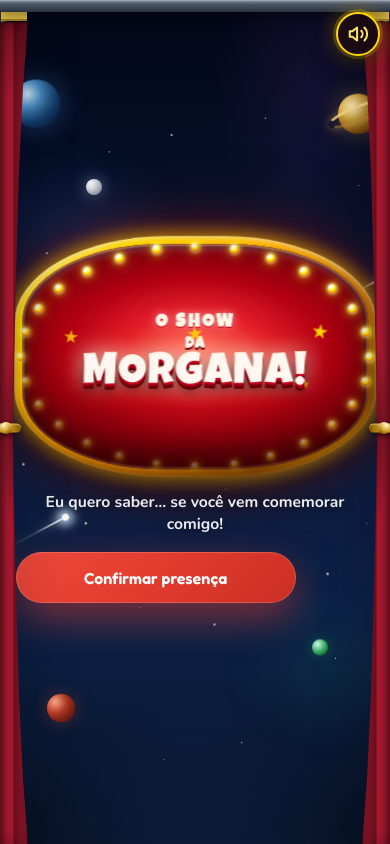
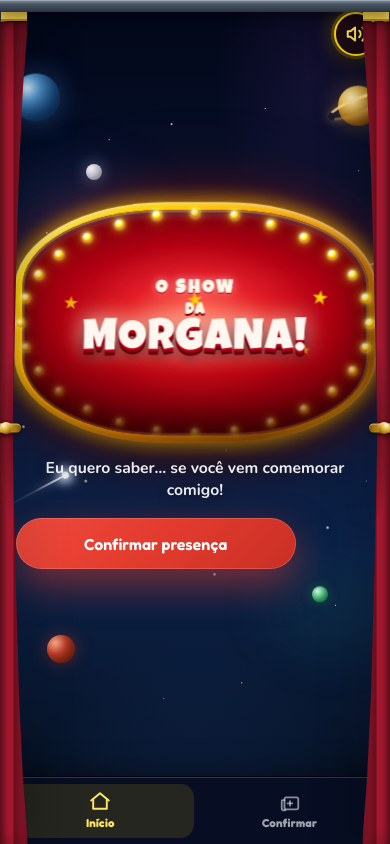
Before and after one commit to 0125mateus/show-da-morgana, a Flask app: page / in a window 390 px wide. Run offline with Flask 3, Linux system fonts and the light colour scheme.

Commit message:
Add Vulcazinho-style phone app shell with bottom nav and PWA manifest.
Co-authored-by: Cursor <cursoragent@cursor.com>

```diff
--- a/app.py
+++ b/app.py
@@ -16,7 +16,7 @@ import os
 from pathlib import Path
 from urllib.parse import quote
 
-from flask import Flask, flash, redirect, render_template, request, send_from_directory, url_for
+from flask import Flask, flash, jsonify, redirect, render_template, request, send_from_directory, url_for
 
 from models import EVENTO, formatar_data_br, prazo_aberto
 from storage import adicionar, excluir, listar, resumo
@@ -55,9 +55,36 @@ def injeta_evento():
     }
 
 
+@app.get("/manifest.webmanifest")
+def web_manifest():
+    """Manifest PWA — mesma linha do app do Universo Vulcãozinho."""
+    return jsonify(
+        {
+            "name": "O Show da Morgana",
+            "short_name": "Morgana",
+            "description": "Confirme presença no aniversário da Morgana.",
+            "start_url": "/",
+            "scope": "/",
+            "display": "standalone",
+            "orientation": "portrait",
+            "background_color": "#020617",
+            "theme_color": "#0a1838",
+            "lang": "pt-BR",
+            "icons": [
+                {
+                    "src": url_for("static", filename="img/convite-frente.png", _external=False),
+                    "sizes": "512x512",
+                    "type": "image/png",
+                    "purpose": "any",
+                }
+            ],
+        }
+    ), 200, {"Content-Type": "application/manifest+json"}
+
+
 @app.get("/")
 def index():
-    """Página do vídeo."""
+    """Home com letreiro (app shell)."""
     return render_template("index.html")
 
 
--- a/components/show-sign/show-sign.css
+++ b/components/show-sign/show-sign.css
@@ -20,8 +20,8 @@
   align-content: center;
   gap: clamp(1.25rem, 3vw, 2rem);
   padding: clamp(1.5rem, 4vw, 3rem) clamp(1rem, 4vw, 2rem);
-  padding-left: max(1rem, 9vw);
-  padding-right: max(1rem, 9vw);
+  padding-left: max(0.85rem, 4vw);
+  padding-right: max(0.85rem, 4vw);
   box-sizing: border-box;
   background:
     radial-gradient(ellipse 90% 70% at 50% 120%, rgba(30, 70, 140, 0.35), transparent 55%),
--- a/components/theater-curtain/theater-curtain.css
+++ b/components/theater-curtain/theater-curtain.css
@@ -14,8 +14,8 @@
   --haste-brilho: #8a96a6;
   --ouro: #e8c84a;
   --ouro-escuro: #a8841e;
-  /* Mais estreita aberta para não cobrir título/botões */
-  --largura-aberta: 7.5vw;
+  /* Mais estreita aberta — coluna do app tem max 480px */
+  --largura-aberta: 5.5vw;
   --largura-fechada: 51%;
   --tempo: 4.5s;
   --ease: cubic-bezier(0.33, 0.1, 0.25, 1);
--- /dev/null
+++ b/static/css/invite-app.css
@@ -0,0 +1,150 @@
+/* App convite — mesma linha do hospede-app (Universo Vulcãozinho)
+   Coluna de celular · safe-area · bottom nav · PWA-ready */
+
+:root {
+  --app-primary: #1b3f7a;
+  --app-secondary: #3d6bb5;
+  --app-accent: #f5c518;
+  --app-danger: #e23b2e;
+  --app-ink: #15233d;
+  --app-muted: #52627a;
+  --app-shell-max: 480px;
+  --app-nav-h: 4.25rem;
+}
+
+.invite-app-body {
+  min-height: 100dvh;
+  min-height: 100svh;
+  -webkit-tap-highlight-color: transparent;
+  background: #020617;
+}
+
+.app-shell {
+  width: min(100%, var(--app-shell-max));
+  max-width: var(--app-shell-max);
+  margin: 0 auto;
+  min-height: 100dvh;
+  min-height: 100svh;
+  display: flex;
+  flex-direction: column;
+  position: relative;
+  z-index: 1;
+  background: transparent;
+}
+
+.app-main {
+  flex: 1;
+  width: 100%;
+  min-height: 0;
+  overflow-x: hidden;
+  overflow-y: auto;
+  -webkit-overflow-scrolling: touch;
+  padding-bottom: calc(var(--app-nav-h) + env(safe-area-inset-bottom));
+}
+
+/* Páginas que já são full-height (home do letreiro) */
+.app-main > .show-sign-page {
+  min-height: calc(100dvh - var(--app-nav-h) - env(safe-area-inset-bottom));
+  min-height: calc(100svh - var(--app-nav-h) - env(safe-area-inset-bottom));
+}
+
+/* Bottom navigation — espelha o app do Vulcãozinho */
+.app-bottom-nav {
+  position: fixed;
+  bottom: 0;
+  left: 50%;
+  transform: translateX(-50%);
+  width: 100%;
+  max-width: var(--app-shell-max);
+  display: grid;
+  grid-template-columns: repeat(2, 1fr);
+  gap: 0.15rem;
+  z-index: 10040;
+  background: rgba(8, 16, 36, 0.92);
+  backdrop-filter: saturate(180%) blur(16px);
+  -webkit-backdrop-filter: saturate(180%) blur(16px);
+  border-top: 1px solid rgba(255, 215, 0, 0.22);
+  box-shadow: 0 -8px 28px rgba(0, 0, 0, 0.35);
+  padding: 0.4rem 0.45rem calc(0.4rem + env(safe-area-inset-bottom));
+}
+
+.app-nav-item {
+  position: relative;
+  display: flex;
+  flex-direction: column;
+  align-items: center;
+  justify-content: center;
+  gap: 0.2rem;
+  min-height: 48px;
+  padding: 0.45rem 0.35rem;
+  text-decoration: none;
+  color: rgba(255, 255, 255, 0.62);
+  font-family: "Fredoka", "Nunito", system-ui, sans-serif;
+  font-size: 0.72rem;
+  font-weight: 700;
+  letter-spacing: 0.02em;
+  border-radius: 14px;
+  transition: color 0.2s ease, transform 0.15s ease, background 0.2s ease;
+}
+
+.app-nav-item:active {
+  transform: scale(0.94);
+}
+
+.app-nav-item.active {
+  color: #ffe566;
+  background: rgba(255, 215, 0, 0.12);
+}
+
+.app-nav-icon {
+  width: 22px;
+  height: 22px;
+  display: block;
+  opacity: 0.85;
+}
+
+.app-nav-item.active .app-nav-icon {
+  opacity: 1;
+  transform: translateY(-1px) scale(1.06);
+}
+
+.app-nav-icon svg {
+  width: 100%;
+  height: 100%;
+  display: block;
+  stroke: currentColor;
+  fill: none;
+  stroke-width: 2;
+  stroke-linecap: round;
+  stroke-linejoin: round;
+}
+
+/* Botão de som alinhado à coluna do app */
+.invite-app-body .audio-toggle {
+  left: auto;
+  right: max(0.75rem, calc(50% - (var(--app-shell-max) / 2) + 0.75rem));
+}
+
+/* Desktop: atmosfera fora da coluna (como preview do app) */
+@media (min-width: 520px) {
+  .invite-app-body {
+    background:
+      radial-gradient(ellipse 50% 40% at 50% 0%, rgba(40, 80, 160, 0.25), transparent 55%),
+      #020617;
+  }
+
+  .app-shell {
+    box-shadow:
+      0 0 0 1px rgba(255, 255, 255, 0.06),
+      0 24px 80px rgba(0, 0, 0, 0.45);
+  }
+}
+
+/* Admin: sem barra inferior */
+body.no-app-nav .app-bottom-nav {
+  display: none;
+}
+
+body.no-app-nav .app-main {
+  padding-bottom: env(safe-area-inset-bottom);
+}
--- a/static/css/style.css
+++ b/static/css/style.css
@@ -436,6 +436,13 @@ a:hover {
 body:has(.video-fullscreen),
 body:has(.show-sign-page) {
   background: #020617;
+}
+
+body:has(.show-sign-page) {
+  overflow: hidden;
+}
+
+body:has(.show-sign-page) .app-main {
   overflow: hidden;
 }
 
--- a/templates/admin.html
+++ b/templates/admin.html
@@ -1,6 +1,10 @@
 {% extends "base.html" %}
 
 {% block title %}Confirmações — O Show da Morgana{% endblock %}
+
+{% block body_class %}no-app-nav{% endblock %}
+
+{% block bottom_nav %}{% endblock %}
 
 {% block body %}
 <main class="section">
--- a/templates/base.html
+++ b/templates/base.html
@@ -2,19 +2,56 @@
 <html lang="pt-BR">
 <head>
   <meta charset="UTF-8">
-  <meta name="viewport" content="width=device-width, initial-scale=1">
+  <meta name="viewport" content="width=device-width, initial-scale=1, viewport-fit=cover">
   <title>{% block title %}O Show da Morgana{% endblock %}</title>
   <meta name="description" content="Confirme presença no aniversário da Morgana — O Show da Morgana, 19 de setembro.">
+  <meta name="theme-color" content="#0a1838">
+  <meta name="apple-mobile-web-app-capable" content="yes">
+  <meta name="apple-mobile-web-app-status-bar-style" content="black-translucent">
+  <meta name="apple-mobile-web-app-title" content="Show da Morgana">
+  <meta name="mobile-web-app-capable" content="yes">
+  <link rel="manifest" href="{{ url_for('web_manifest') }}">
+  <link rel="apple-touch-icon" href="{{ url_for('static', filename='img/convite-frente.png') }}">
   <link rel="preconnect" href="https://fonts.googleapis.com">
   <link rel="preconnect" href="https://fonts.gstatic.com" crossorigin>
   <link href="https://fonts.googleapis.com/css2?family=Fredoka:wght@500;600;700&family=Luckiest+Guy&family=Nunito:wght@500;700;800&display=swap" rel="stylesheet">
   <link rel="stylesheet" href="{{ url_for('static', filename='css/style.css') }}">
+  <link rel="stylesheet" href="{{ url_for('static', filename='css/invite-app.css') }}">
   <link rel="stylesheet" href="{{ url_for('theater_curtain_asset', filename='theater-curtain.css') }}">
   <link rel="stylesheet" href="{{ url_for('show_sign_asset', filename='show-sign.css') }}">
 </head>
-<body>
+<body class="invite-app-body {% block body_class %}{% endblock %}">
   {% include "components/theater-curtain.html" %}
-  {% block body %}{% endblock %}
+
+  <div class="app-shell">
+    <div class="app-main">
+      {% block body %}{% endblock %}
+    </div>
+
+    {% block bottom_nav %}
+    <nav class="app-bottom-nav" aria-label="Menu principal">
+      <a
+        href="{{ url_for('index') }}"
+        class="app-nav-item {% if request.endpoint == 'index' %}active{% endif %}"
+      >
+        <span class="app-nav-icon" aria-hidden="true">
+          <svg viewBox="0 0 24 24"><path d="M3 11.5L12 4l9 7.5"/><path d="M5 10.5V20h14v-9.5"/></svg>
+        </span>
+        <span>Início</span>
+      </a>
+      <a
+        href="{{ url_for('pagina_confirmar') }}"
+        class="app-nav-item {% if request.endpoint in ['pagina_confirmar', 'obrigado'] %}active{% endif %}"
+      >
+        <span class="app-nav-icon" aria-hidden="true">
+          <svg viewBox="0 0 24 24"><path d="M8 7h11a2 2 0 012 2v9a2 2 0 01-2 2H8a2 2 0 01-2-2V9a2 2 0 012-2z"/><path d="M6 10H4a1 1 0 00-1 1v8a2 2 0 002 2h2"/><path d="M12 11v5"/><path d="M9.5 13.5h5"/></svg>
+        </span>
+        <span>Confirmar</span>
+      </a>
+    </nav>
+    {% endblock %}
+  </div>
+
   <script src="{{ url_for('theater_curtain_asset', filename='theater-curtain.js') }}" defer></script>
   <script src="{{ url_for('show_sign_asset', filename='show-sign.js') }}" defer></script>
 </body>
```
